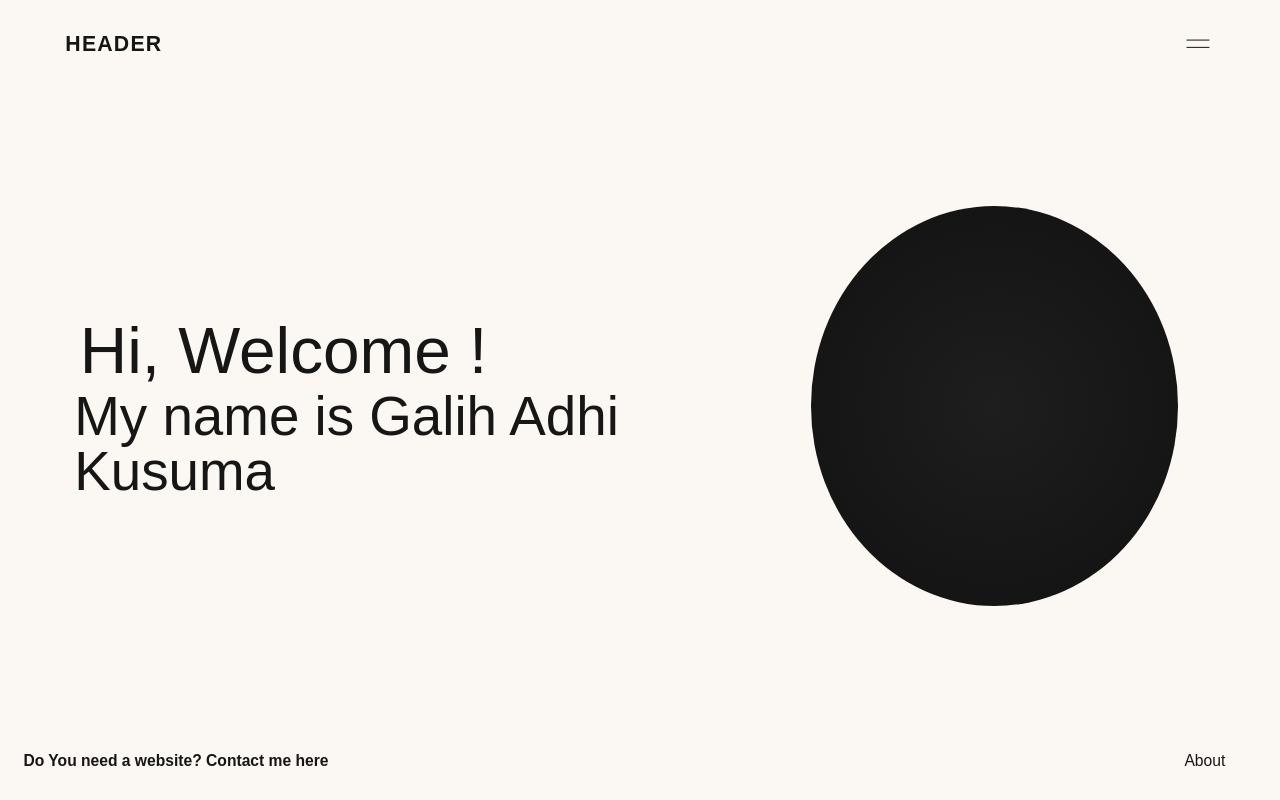
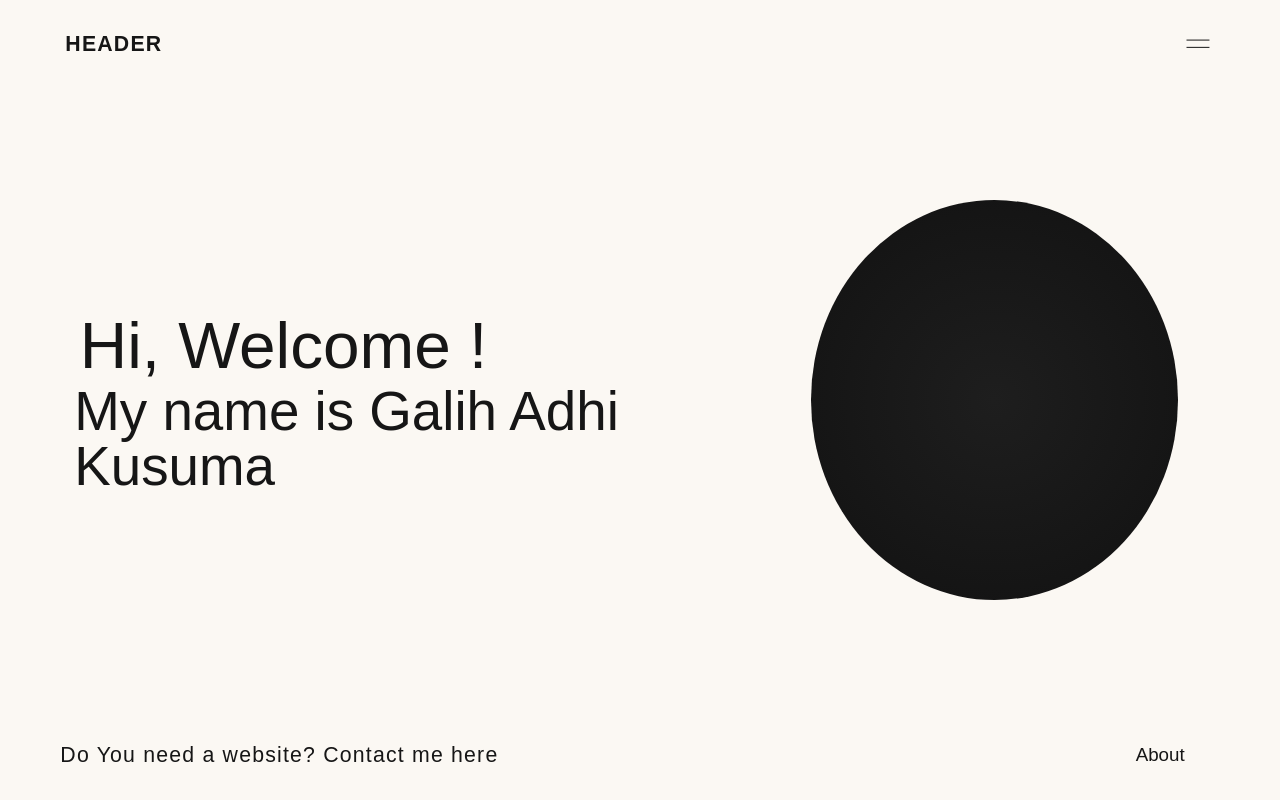
Before and after one commit to NoxturneDev/personal-portfolio-website, a React (Create React App) app: page / in a window 1280 px wide. Built offline with nearby package versions, Linux system fonts and the light colour scheme; a web font is replaced by a local one.

Commit message:
create new footer component's style

```diff
--- a/src/components/PageFooter.jsx
+++ b/src/components/PageFooter.jsx
@@ -3,7 +3,7 @@ import React from 'react'
 function PageFooter() {
     return (
         <div className="page-footer">
-            <h1 className='footer-link'>
+            <h1 className='footer-link header'>
                 <a href='#' target="_blank">Do You need a website? Contact me here</a>
             </h1>
             <div className="footer-link next-page">
--- a/src/style/components/_pages-component.scss
+++ b/src/style/components/_pages-component.scss
@@ -14,7 +14,7 @@
         width: 100%;
         padding: 0 3em;
 
-        .nav-icon{
+        .nav-icon {
             flex-grow: 1;
             text-align: right;
         }
@@ -30,16 +30,23 @@
         @include flex(flex-start, center);
 
         width: 100%;
+        padding: 0 2em;
 
         .footer-link {
+            font-weight: 400;
+
             a {
                 color: $dark-300;
+                font-family: $melodrama;
             }
         }
-        .next-page{
+
+        .next-page {
+            font-size: 1.2rem;
             flex-grow: 1;
             text-align: right;
             padding-right: 2em;
+            font-weight: 500;
         }
     }
 }
--- a/src/style/css/main.css
+++ b/src/style/css/main.css
@@ -274,14 +274,21 @@ h2 {
   justify-content: flex-start;
   align-items: center;
   width: 100%;
+  padding: 0 2em;
+}
+.page-wrapper .page-footer .footer-link {
+  font-weight: 400;
 }
 .page-wrapper .page-footer .footer-link a {
   color: #161616;
+  font-family: "Melodrama", sans-serif;
 }
 .page-wrapper .page-footer .next-page {
+  font-size: 1.2rem;
   flex-grow: 1;
   text-align: right;
   padding-right: 2em;
+  font-weight: 500;
 }
 
 .scroll-wrapper {
```
Also changed, not shown: 1 other file (tests, documents, lock files or other folders).
